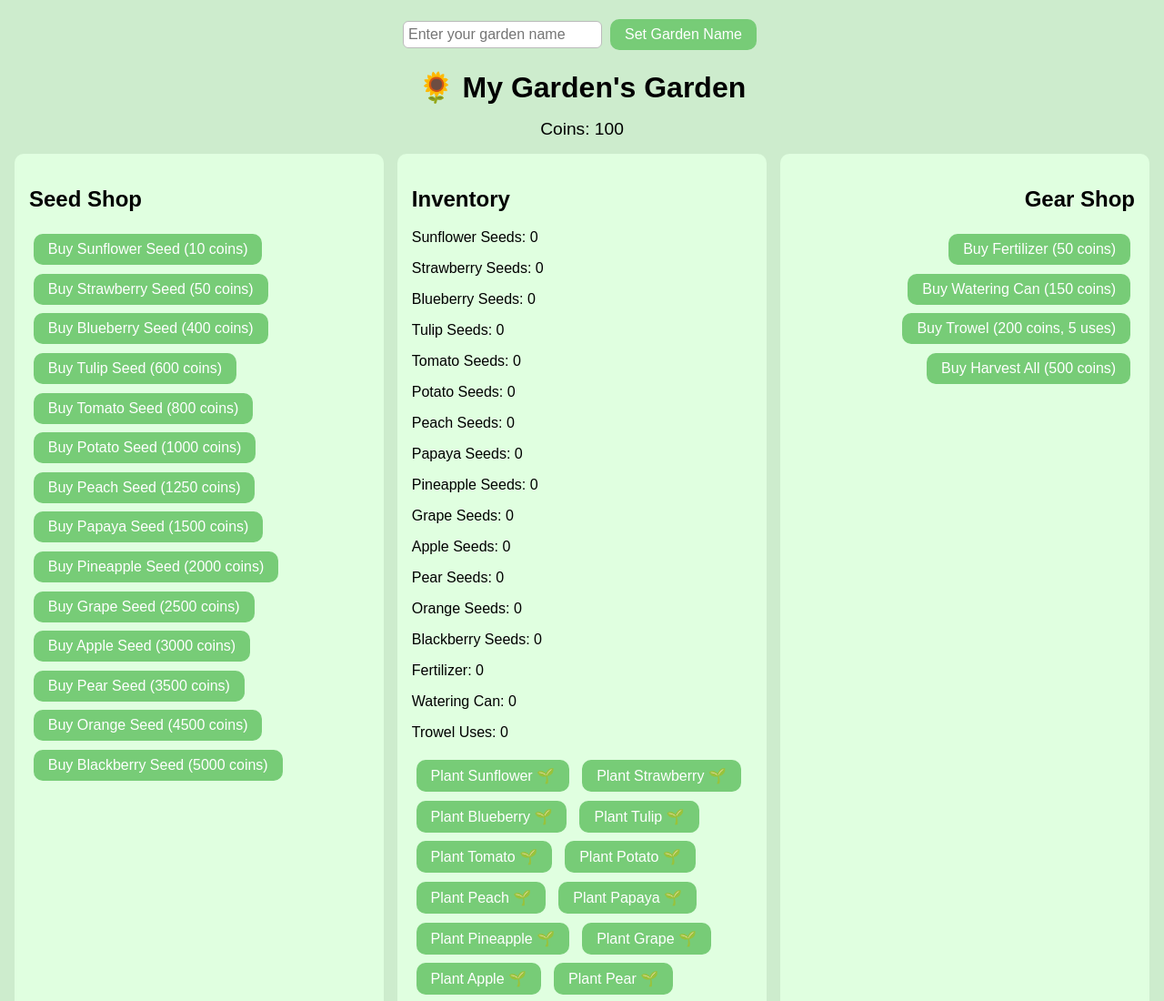
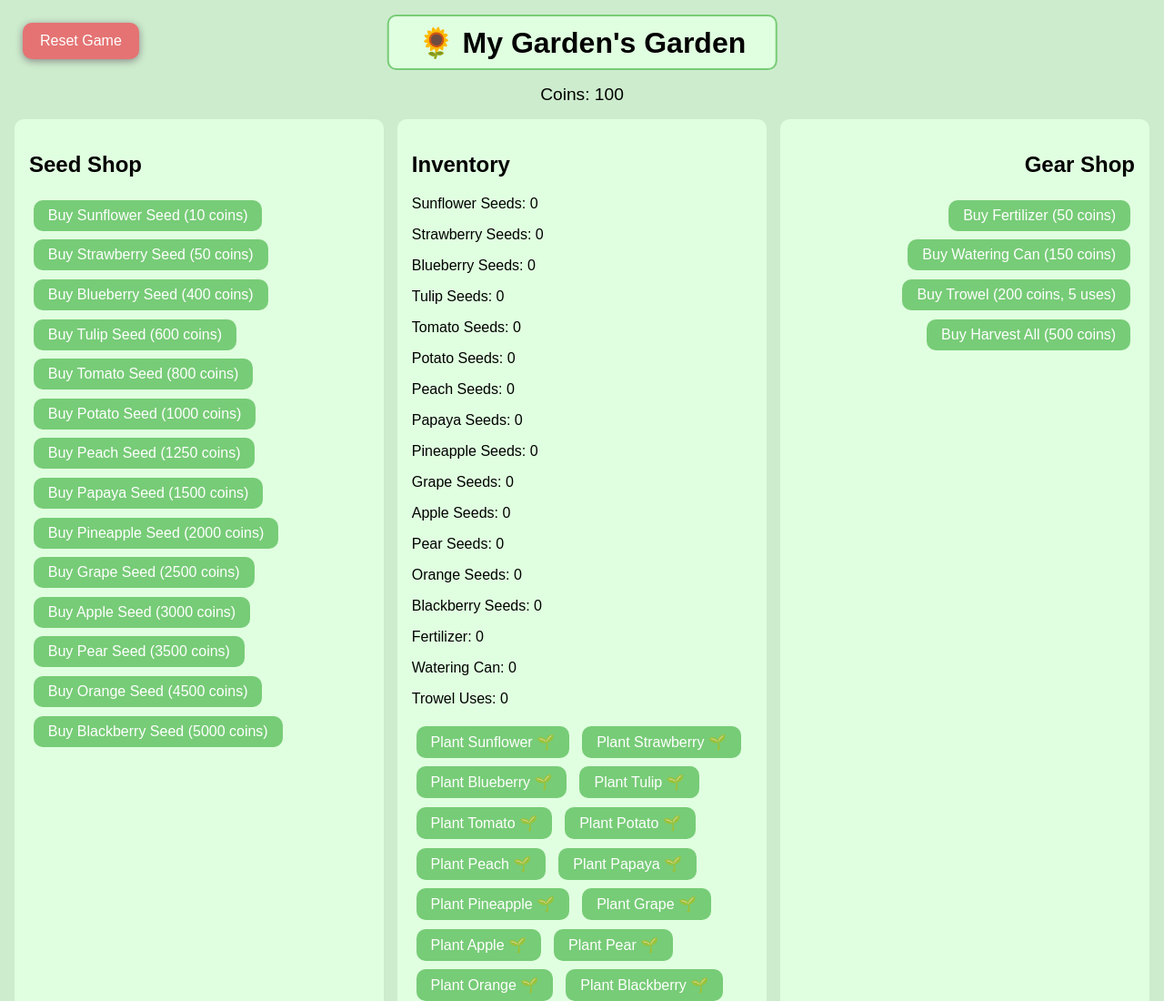
Before and after one commit to my-name-is-Jai/Garden, a plain HTML site: page index.html in a window 1280 px wide. Shown: the top 1100 px of the page at 91% size. Drawn offline with Linux system fonts and the light colour scheme.

Commit message:
little fix

```diff
--- a/index.html
+++ b/index.html
@@ -148,22 +148,15 @@
     #resetGameBtn:hover {
       background: #d32f2f;
     }
-    /* Garden name input styling */
-    #gardenNameInput {
-      font-size: 1em;
-      padding: 0.3em;
-      border-radius: 6px;
-      border: 1px solid #bbb;
-      margin-bottom: 0.5em;
-    }
   </style>
 </head>
 <body>
-  <div style="text-align:center; margin-top:1em;">
-    <input id="gardenNameInput" type="text" placeholder="Enter your garden name">
-    <button onclick="setGardenName()">Set Garden Name</button>
-  </div>
-  <h1 id="gardenTitleDisplay" style="text-align:center; margin-bottom:0.5em;">🌻 My Garden's Garden</h1>
+  <h1 id="gardenTitleDisplay"
+      style="text-align:center; margin-bottom:0.5em; cursor:pointer; background:#e0ffe0; border-radius:10px; display:inline-block; padding:0.3em 1em; border:2px solid #77cc77; user-select:none; margin-left:50%; transform:translateX(-50%);"
+      onclick="promptGardenName()">
+    🌻 My Garden's Garden
+  </h1>
+  <button id="resetGameBtn">Reset Game</button>
   <div id="coinsDisplay">Coins: <span id="coins">100</span></div>
 
   <div id="main">
@@ -285,9 +278,10 @@
       wateringCan: 0
     };
 
-    function setGardenName() {
-      const input = document.getElementById("gardenNameInput");
-      let name = input.value.trim();
+    function promptGardenName() {
+      let name = prompt("Enter your garden name:", gardenName);
+      if (name === null) return;
+      name = name.trim();
       if (name.length === 0) name = "My Garden";
       gardenName = name;
       updateGardenTitle();
```
